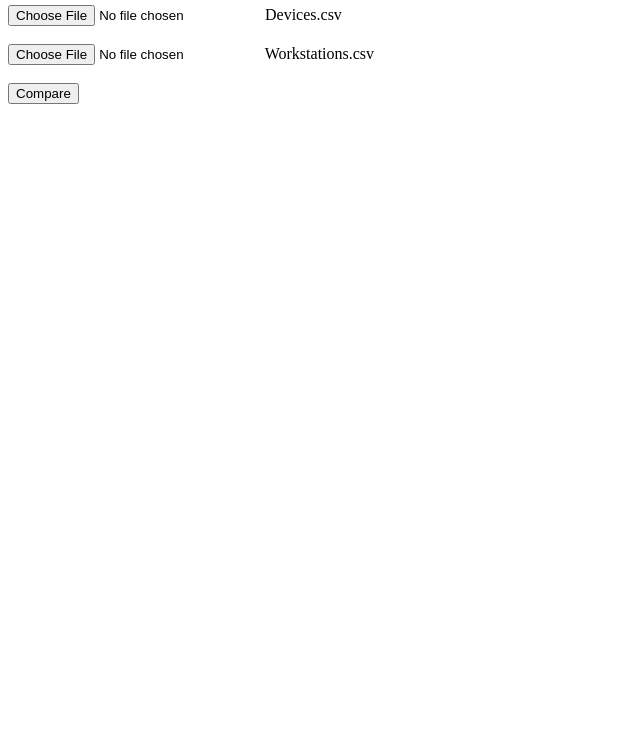
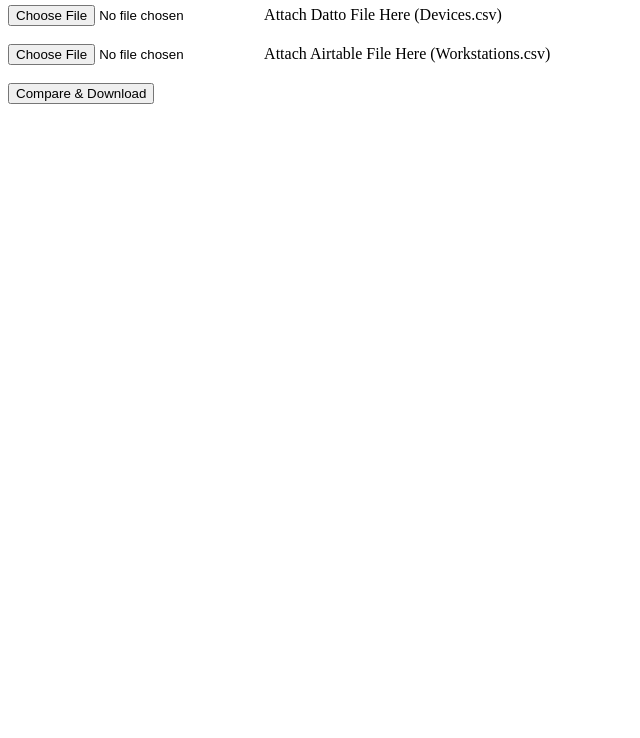
Before and after one commit to jiversTACS/jiversTACS.github.io, a plain HTML site: page index.html in a window 1280 px wide. Shown: the part 62-800 px from the top of the page, without its empty margins (0-640 px from the left). Drawn offline with nearby package versions, Linux system fonts and the light colour scheme.

Commit message:
Update index.html

```diff
--- a/index.html
+++ b/index.html
@@ -8,9 +8,9 @@
 </head>
 <body>
     <h2>CSV Comparison Tool</h2>
-    <input type="file" id="devicesFile" accept=".csv"> Devices.csv<br><br>
-    <input type="file" id="workstationsFile" accept=".csv"> Workstations.csv<br><br>
-    <button onclick="compareCSV()">Compare</button>
+    <input type="file" id="devicesFile" accept=".csv"> Attach Datto File Here (Devices.csv)<br><br>
+    <input type="file" id="workstationsFile" accept=".csv"> Attach Airtable File Here (Workstations.csv)<br><br>
+    <button onclick="compareCSV()">Compare & Download</button>
     <p id="status"></p>
 
     <script>
```
